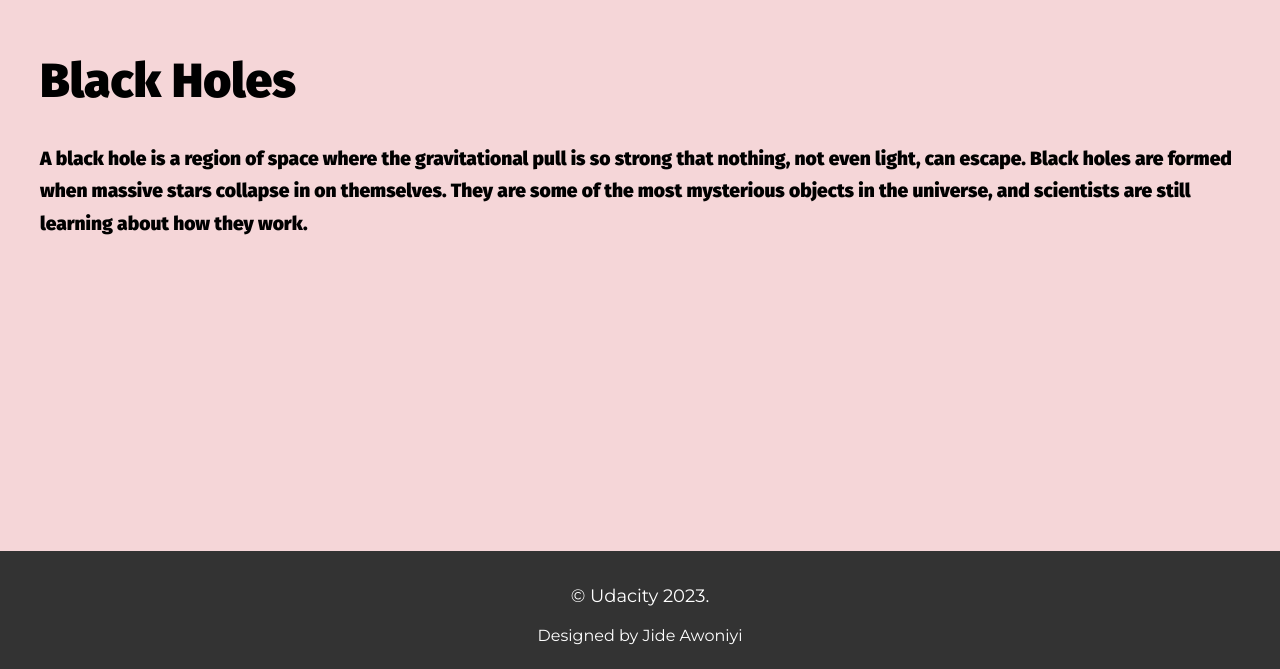
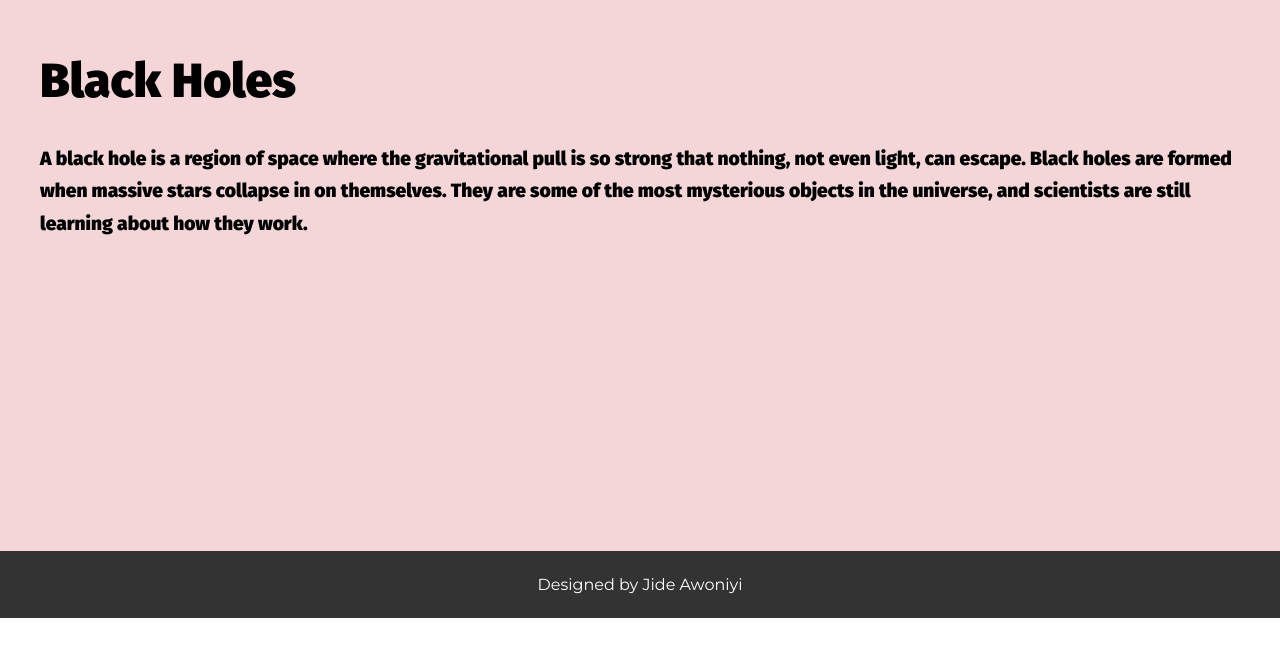
Before and after one commit to jideawoniyi/Landing-Page, a plain HTML site: page index.html in a window 1280 px wide. Shown: the part 3449-4118 px from the top of the page. After the commit the page ends 4067 px from the top, so only its background shows below. Drawn offline with Linux system fonts and the light colour scheme.

Commit message:
Update index.html

```diff
--- a/index.html
+++ b/index.html
@@ -76,7 +76,7 @@
 
 <footer class="page__footer">
 
-    <p id="footer-text"></p>
+<!--     <p id="footer-text"></p> -->
     <p>Designed by Jide Awoniyi</p>
   </footer>
 
```
